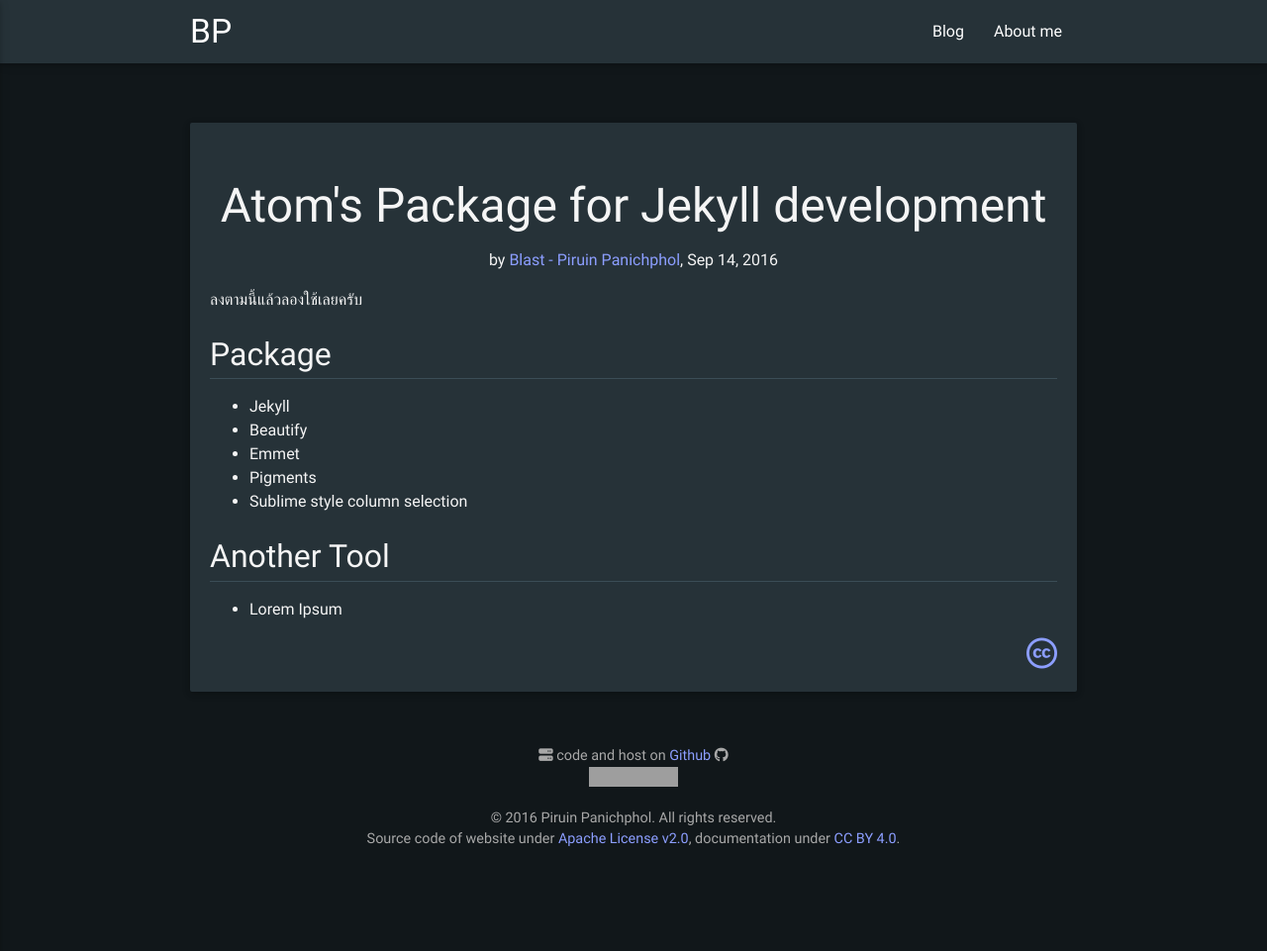
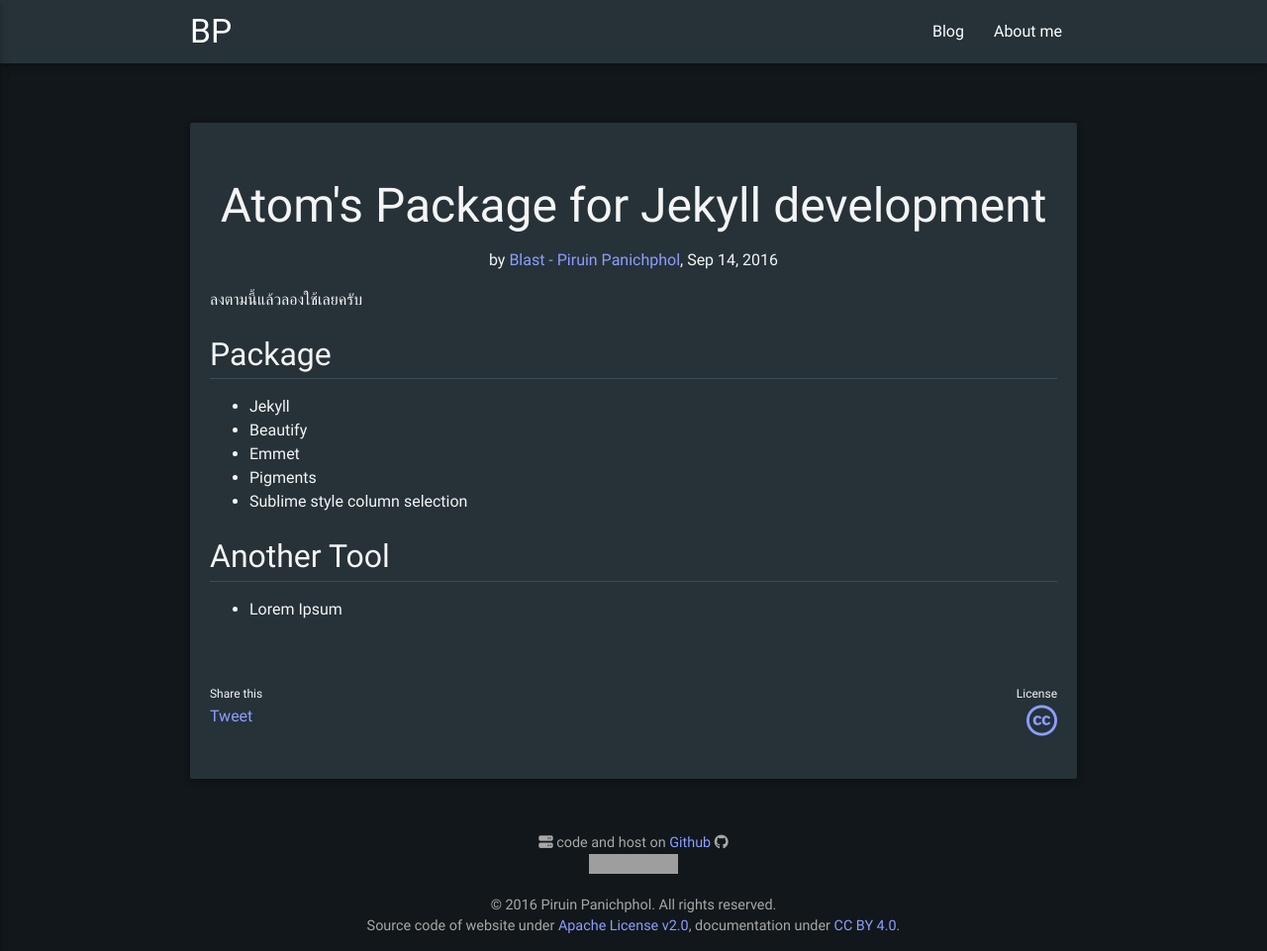
Before and after one commit to piruin/piruin.github.io, a Jekyll site: the page built from _posts/2016-09-14-atom-package-for-jekyll.markdown, in a window 1280 px wide and 961 px high. Shown: the whole window at 99% size. Built offline with Jekyll 4.4.1, drawn with Linux system fonts in a browser that asks for light colours; nearby versions of some CDN libraries; comment, search, counter and statistics services are not loaded; grey boxes are pictures that could not be loaded.

Commit message:
add tweet button on each blog's page

```diff
--- a/_layouts/post.html
+++ b/_layouts/post.html
@@ -13,10 +13,18 @@
     <time datetime="{{ page.date | date_to_xmlschema }}">{{ page.date | date: "%b %-d, %Y" }}</time>
   </header>
   {{ content }}
-  <footer class="right-align">
-    <a rel="license" href="http://creativecommons.org/licenses/by/4.0/">
-      <i class="fa fa-creative-commons fa-2x" aria-hidden="true" title="สัญญาอนุญาตของครีเอทีฟคอมมอนส์แบบ แสดงที่มา 4.0"></i>
-      <span class="sr-only">สัญญาอนุญาตของครีเอทีฟคอมมอนส์แบบ แสดงที่มา 4.0</span>
+<footer class="row" style="margin-top:60px;">
+  <div class="col s6">
+    <small>Share this</small><br />
+    <a data-size="large" class="twitter-share-button" href="https://twitter.com/intent/tweet">Tweet</a>
+    <script async src="//platform.twitter.com/widgets.js" charset="utf-8"></script>
+  </div>
+  <div class="col s6 right-align">
+    <small>License</small><br />
+    <a class="right-align" rel="license" href="http://creativecommons.org/licenses/by/4.0/">
+    <i class="fa fa-creative-commons fa-2x" aria-hidden="true" title="สัญญาอนุญาตของครีเอทีฟคอมมอนส์แบบ แสดงที่มา 4.0"></i>
+    <span class="sr-only">สัญญาอนุญาตของครีเอทีฟคอมมอนส์แบบ แสดงที่มา 4.0</span>
     </a>
-  </footer>
+  </div>
+</footer>
 </article>
```
